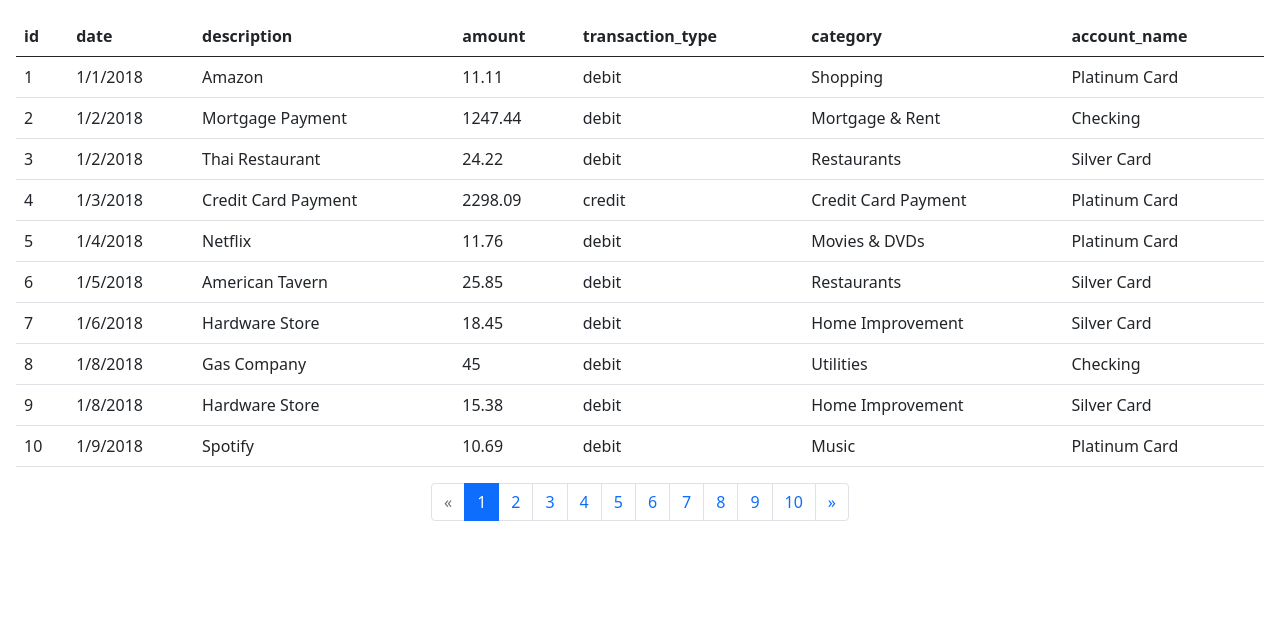
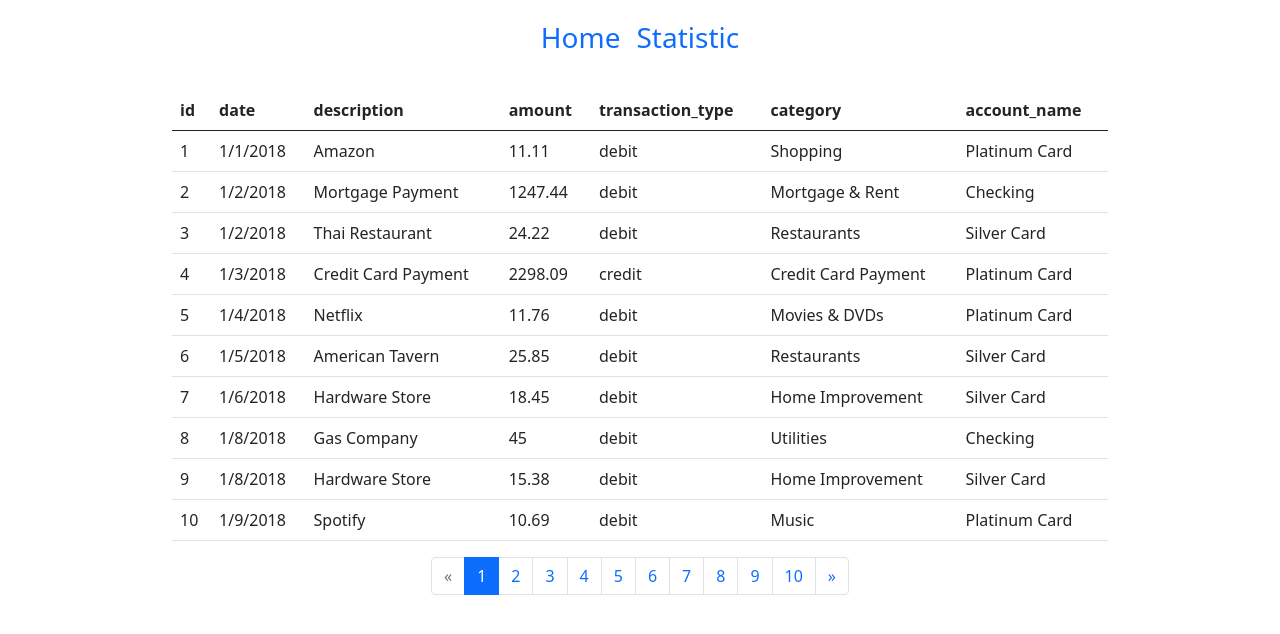
Before and after one commit to ratnikproryz/BudgetManagement, a Flask app: page / in a window 1280 px wide. Shown: the top 634 px of the page. Run offline with Flask 3, Linux system fonts and the light colour scheme; some libraries are stand-ins or nearby versions.

Commit message:
[fix] layout

```diff
--- a/templates/home.html
+++ b/templates/home.html
@@ -17,8 +17,22 @@
     ></script>
   </head>
   <body>
-    <div class="card-body">
-      <table class="table table-hover" style="height: 100">
+    <nav
+      class="navbar navbar-expand-lg bg-body-tertiary d-flex flex-column align-items-center"
+    >
+      <div class="collapse navbar-collapse" id="navbarSupportedContent">
+        <ul class="navbar-nav me-auto mb-2 mb-lg-0">
+          <li class="nav-item">
+            <a class="nav-link active fs-3" href="/">Home</a>
+          </li>
+          <li class="nav-item">
+            <a class="nav-link fs-3" href="/statistic">Statistic</a>
+          </li>
+        </ul>
+      </div>
+    </nav>
+    <div class="card-body d-flex flex-column align-items-center">
+      <table class="table table-hover w-75" style="height: 100">
         <thead>
           <tr>
             {% for title in header %}
@@ -36,7 +50,7 @@
           {% endfor %}
         </tbody>
       </table>
-      <div class="d-flex justify-content-center">{{ pagination.links }}</div>
+      <div class="d-flex">{{ pagination.links }}</div>
     </div>
   </body>
 </html>
```
